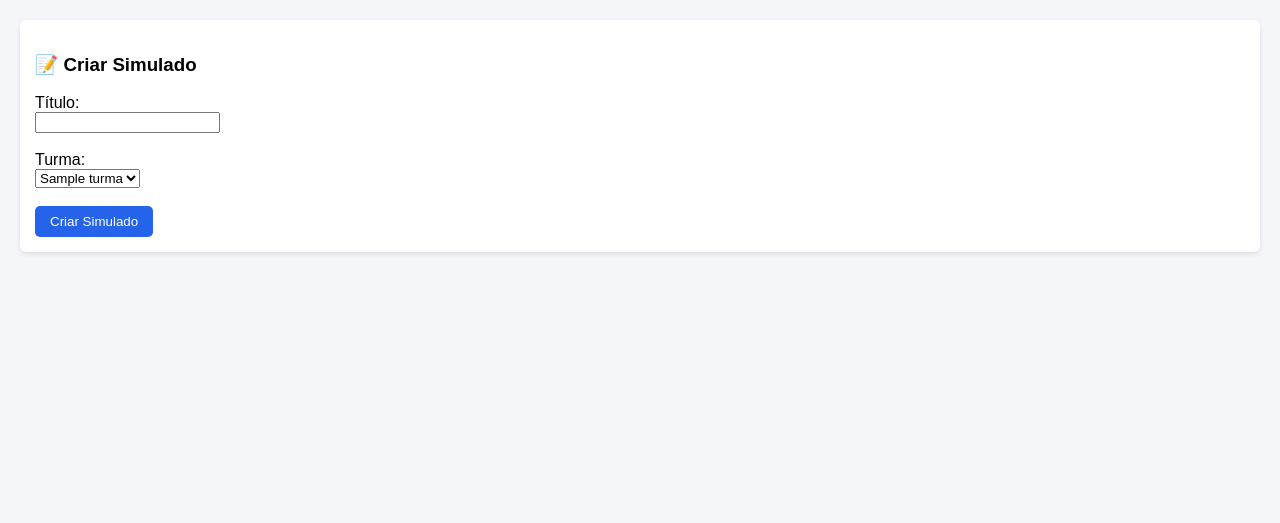
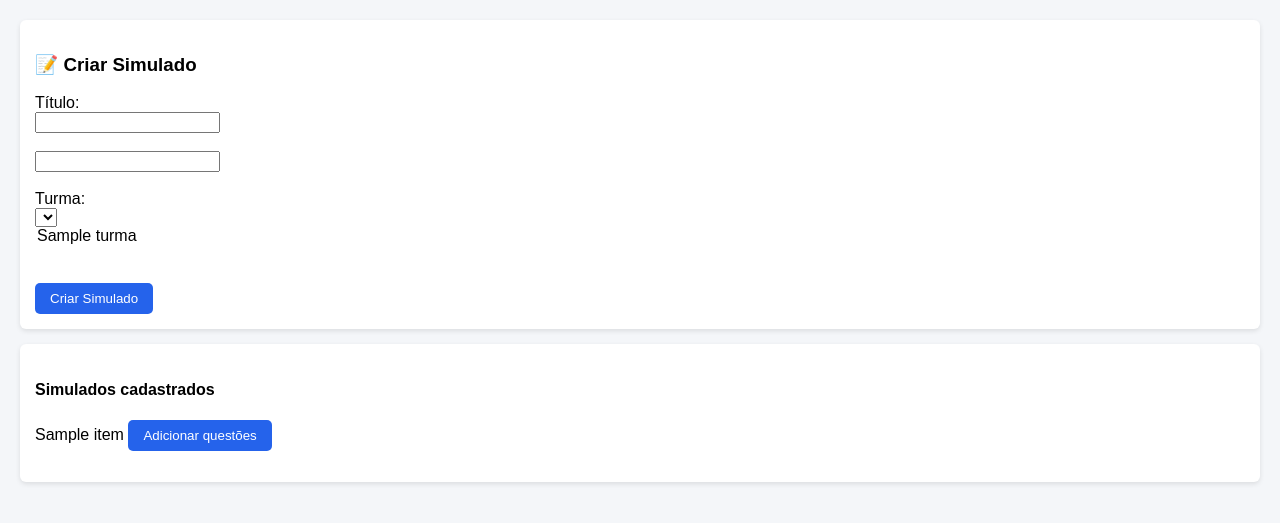
Before and after one commit to Marcosadriano7506/CURSINHO-DIFERENCIAL, a Python web app: template templates/simulados_admin.html in a window 1280 px wide. Shown: the part 118-641 px from the top of the page. Run offline with Jinja, Linux system fonts and the light colour scheme; the template is opened without the code that fills it: most values are stand-ins (such as "Sample title", 1, 10 or a date in 2020); lists and menus that the app fills with data are empty.

Commit message:
Enhance form validation and display registered simulados
Added required attributes to input fields and displayed a list of registered simulados.

```diff
--- a/templates/simulados_admin.html
+++ b/templates/simulados_admin.html
@@ -8,9 +8,11 @@
     <form method="POST">
         <label>Título:</label><br>
         <input name="titulo"><br><br>
+        <input name="titulo" required><br><br>
 
         <label>Turma:</label><br>
         <select name="turma">
+        <select name="turma" required>
             {% for turma in turmas %}
                 <option value="{{ turma[0] }}">{{ turma[1] }}</option>
             {% endfor %}
@@ -20,4 +22,18 @@
     </form>
 </div>
 
+<div class="card">
+    <h4>Simulados cadastrados</h4>
+    {% if lista %}
+        {% for simulado in lista %}
+            <p>
+                {{ simulado[1] }}
+                <a href="/adicionar-questao/{{ simulado[0] }}"><button>Adicionar questões</button></a>
+            </p>
+        {% endfor %}
+    {% else %}
+        <p>Nenhum simulado cadastrado.</p>
+    {% endif %}
+</div>
+
 {% endblock %}
```
